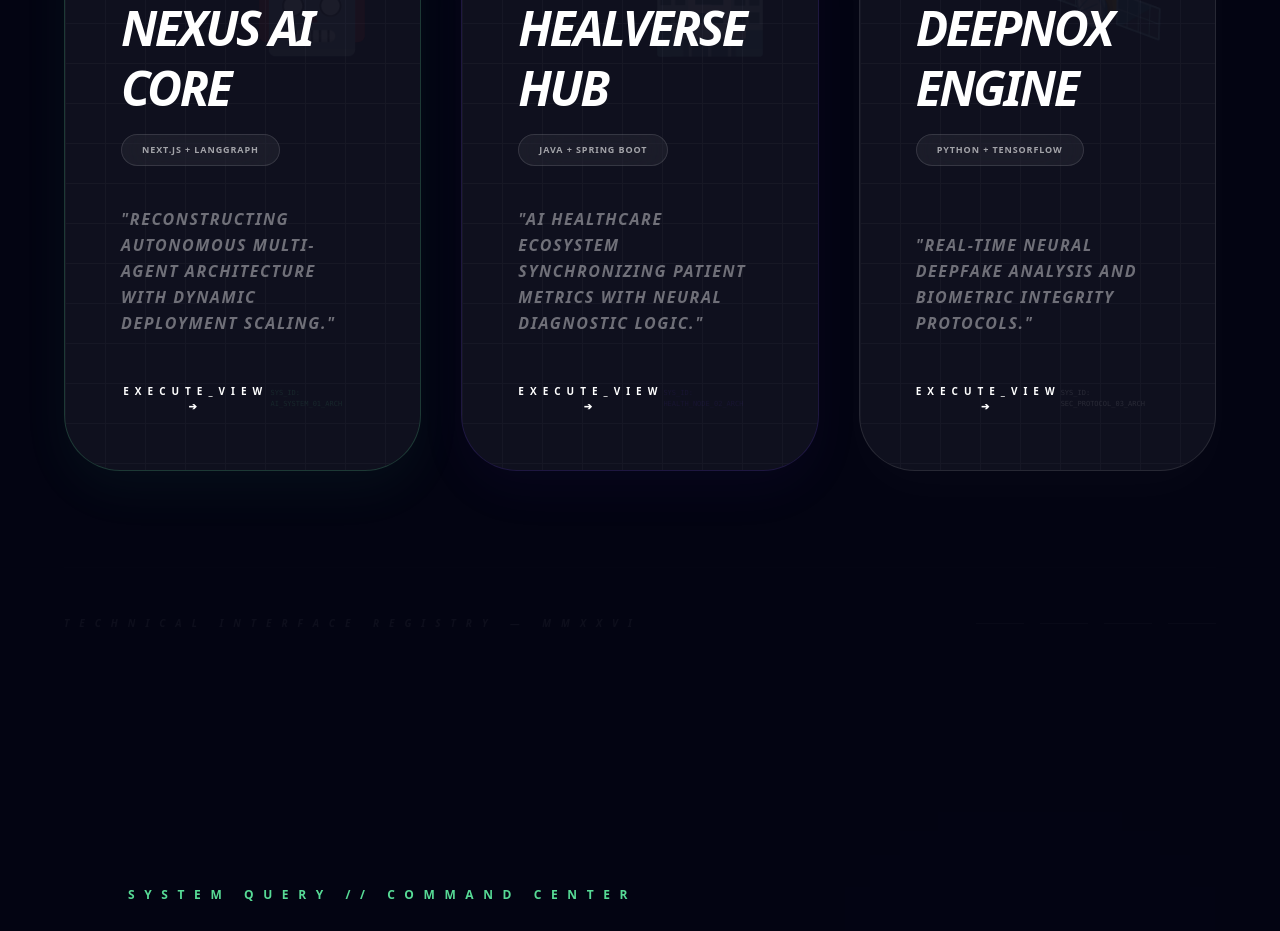
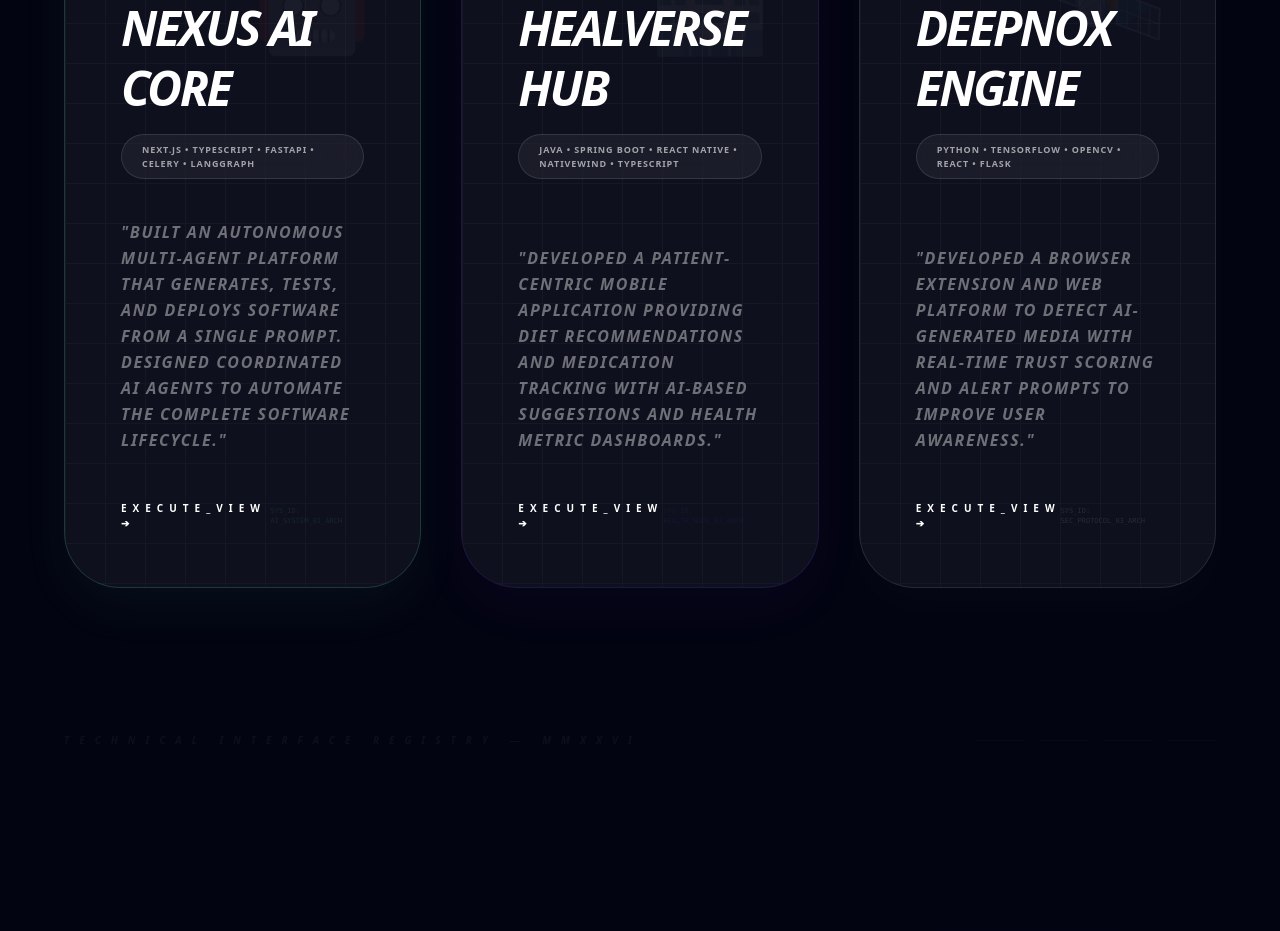
Before and after one commit to bhargavibattula/about-me, a React (Vite) app in the folder Portfolio/: page / in a window 1280 px wide. Shown: the part 5540-6471 px from the top of the page. Built offline with nearby package versions, Linux system fonts and the light colour scheme.

Commit message:
Update project descriptions, tech stacks, and add repository links

```diff
--- a/Portfolio/src/components/apps/Terminal.jsx
+++ b/Portfolio/src/components/apps/Terminal.jsx
@@ -52,9 +52,9 @@ const Terminal = () => {
     } else if (cleanCmd.startsWith('cat ')) {
       const file = cleanCmd.split(' ')[1];
       const files = {
-        'nexus_ai.bin': 'NEXUS AI (Feb 2026): Autonomous platform using LangGraph to deploy software from a prompt.',
-        'healverse.apk': 'HealVerse (Aug 2025): Healthcare app with AI suggestions and Spring Boot backend.',
-        'deepfake_detector.py': 'DeepNox (Jan 2025): TensorFlow-powered deepfake detector with real-time trust scoring.',
+        'nexus_ai.bin': 'NEXUS AI (Feb 2026): Autonomous multi-agent platform for software lifecycle automation. Tech: Next.js, TS, FastAPI, Celery, LangGraph. | Repo: github.com/bhargavibattula/nexus-ai',
+        'healverse.apk': 'HealVerse (Aug 2025): AI-driven patient healthcare app with diet optimization and medication tracking. Tech: Java, Spring Boot, React Native. | Repo: github.com/bhargavibattula/healverse-server',
+        'deepfake_detector.py': 'DeepNox (Jan 2025): Deepfake detection browser extension with real-time trust scoring. Tech: Python, TensorFlow, OpenCV, Flask. | Repo: github.com/bhargavibattula/deep-nox',
         'resume_dossier.pdf': 'ACCESS GRANTED: Battula Bhargavi Tejaswi. CGPA: 9.22/10. Yuganta AI Intern.'
       };
       response = [{ type: 'output', content: files[file] || `cat: ${file}: No such file or directory` }];
--- a/Portfolio/src/components/professional/DeepTerminal.jsx
+++ b/Portfolio/src/components/professional/DeepTerminal.jsx
@@ -54,9 +54,9 @@ const DeepTerminal = () => {
                 case 'projects':
                     response = [
                         { type: 'system', content: 'DECRYPTING PROJECT ARCHIVES...' },
-                        { type: 'output', content: '1. NEXUS AI     - MULTI-AGENT DEPLOYMENT ENGINE' },
-                        { type: 'output', content: '2. HEALVERSE    - AI HEALTHCARE ECOSYSTEM' },
-                        { type: 'output', content: '3. DEEPNOX      - NEURAL DEEPFAKE ANALYZER' }
+                        { type: 'output', content: '1. NEXUS AI     - AUTONOMOUS SOFTWARE DEVELOPMENT PLATFORM | https://github.com/bhargavibattula/nexus-ai' },
+                        { type: 'output', content: '2. HEALVERSE    - AI-DRIVEN HEALTHCARE APP | https://github.com/bhargavibattula/healverse-server' },
+                        { type: 'output', content: '3. DEEPNOX      - DEEPFAKE DETECTION TOOL | https://github.com/bhargavibattula/deep-nox' }
                     ];
                     break;
                 case 'resume':
--- a/Portfolio/src/components/professional/ProjectUplink.jsx
+++ b/Portfolio/src/components/professional/ProjectUplink.jsx
@@ -5,26 +5,29 @@ const ProjectUplink = () => {
     const projects = [
         {
             title: 'NEXUS AI CORE',
-            tech: 'NEXT.JS + LANGGRAPH',
-            desc: 'RECONSTRUCTING AUTONOMOUS MULTI-AGENT ARCHITECTURE WITH DYNAMIC DEPLOYMENT SCALING.',
+            tech: 'Next.js • TypeScript • FastAPI • Celery • LangGraph',
+            desc: 'Built an autonomous multi-agent platform that generates, tests, and deploys software from a single prompt. Designed coordinated AI agents to automate the complete software lifecycle.',
             tag: 'AI_SYSTEM_01',
             icon: '🤖',
+            link: 'https://github.com/bhargavibattula/nexus-ai',
             color: 'border-mint/20 text-mint bg-mint/5 group-hover:border-mint/60 shadow-[0_20px_50px_rgba(87,219,150,0.05)]'
         },
         {
             title: 'HEALVERSE HUB',
-            tech: 'JAVA + SPRING BOOT',
-            desc: 'AI HEALTHCARE ECOSYSTEM SYNCHRONIZING PATIENT METRICS WITH NEURAL DIAGNOSTIC LOGIC.',
+            tech: 'Java • Spring Boot • React Native • NativeWind • TypeScript',
+            desc: 'Developed a patient-centric mobile application providing diet recommendations and medication tracking with AI-based suggestions and health metric dashboards.',
             tag: 'HEALTH_NODE_02',
             icon: '🏥',
+            link: 'https://github.com/bhargavibattula/healverse-server',
             color: 'border-royal/20 text-royal bg-royal/5 group-hover:border-royal/60 shadow-[0_20px_50px_rgba(92,51,204,0.05)]'
         },
         {
             title: 'DEEPNOX ENGINE',
-            tech: 'PYTHON + TENSORFLOW',
-            desc: 'REAL-TIME NEURAL DEEPFAKE ANALYSIS AND BIOMETRIC INTEGRITY PROTOCOLS.',
+            tech: 'Python • TensorFlow • OpenCV • React • Flask',
+            desc: 'Developed a browser extension and web platform to detect AI-generated media with real-time trust scoring and alert prompts to improve user awareness.',
             tag: 'SEC_PROTOCOL_03',
             icon: '🛰️',
+            link: 'https://github.com/bhargavibattula/deep-nox',
             color: 'border-white/10 text-white bg-white/2 group-hover:border-white/40 shadow-[0_20px_50px_rgba(255,255,255,0.02)]'
         }
     ];
@@ -68,9 +71,9 @@ const ProjectUplink = () => {
                                      "{p.desc}"
                                  </p>
                                  <div className="flex items-center justify-between mt-auto">
-                                      <button className="flex items-center gap-4 text-[9px] md:text-[10px] font-black uppercase tracking-[0.6em] text-white hover:text-mint transition-colors group-hover:translate-x-3 transition-transform">
+                                      <a href={p.link} target="_blank" rel="noopener noreferrer" className="flex items-center gap-4 text-[9px] md:text-[10px] font-black uppercase tracking-[0.6em] text-white hover:text-mint transition-colors group-hover:translate-x-3 transition-transform">
                                            Execute_View ➔
-                                      </button>
+                                      </a>
                                       <span className="text-[7px] font-mono opacity-10 group-hover:opacity-40 transition-opacity hidden sm:inline">SYS_ID: {p.tag}_ARCH</span>
                                  </div>
                              </div>
```
